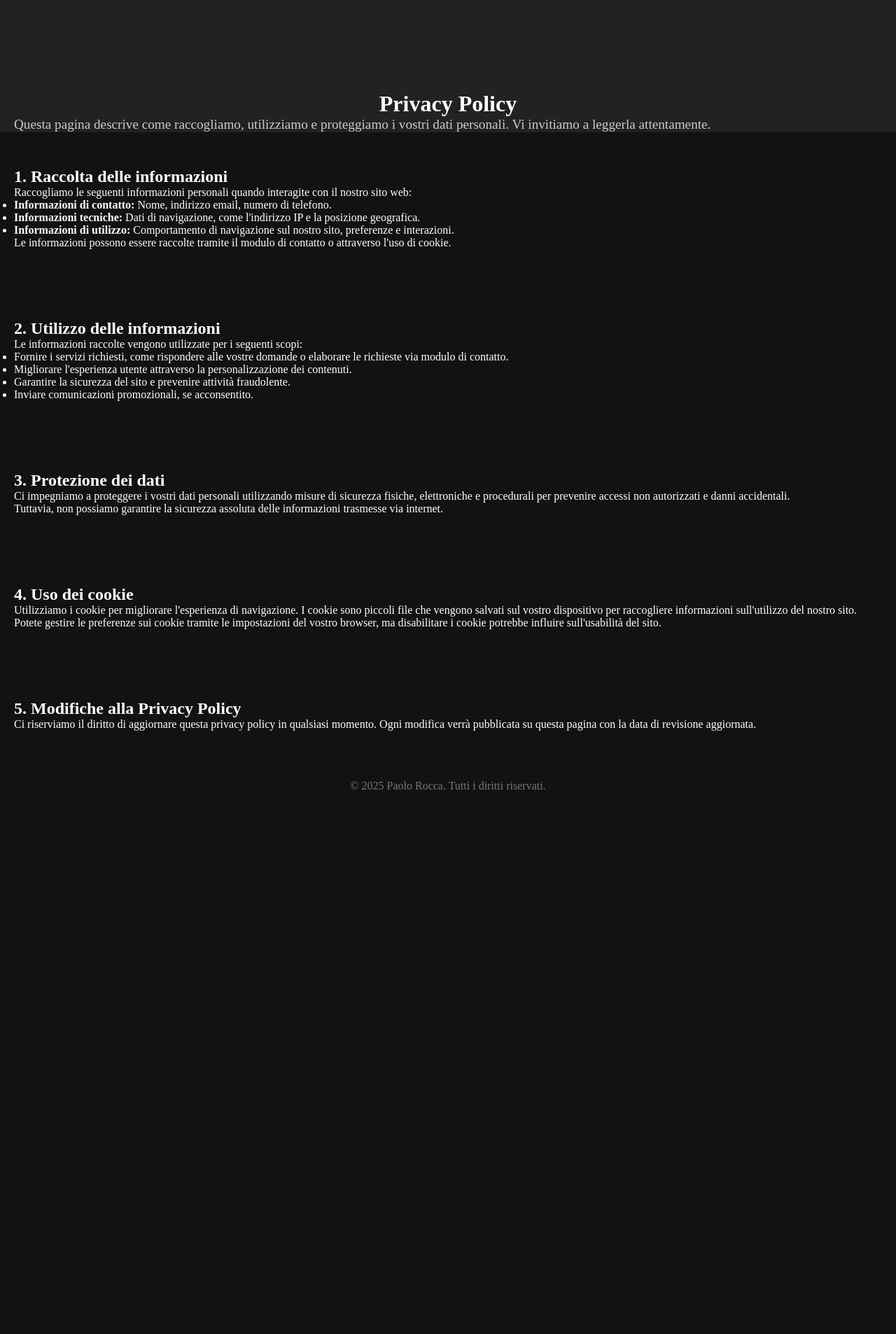
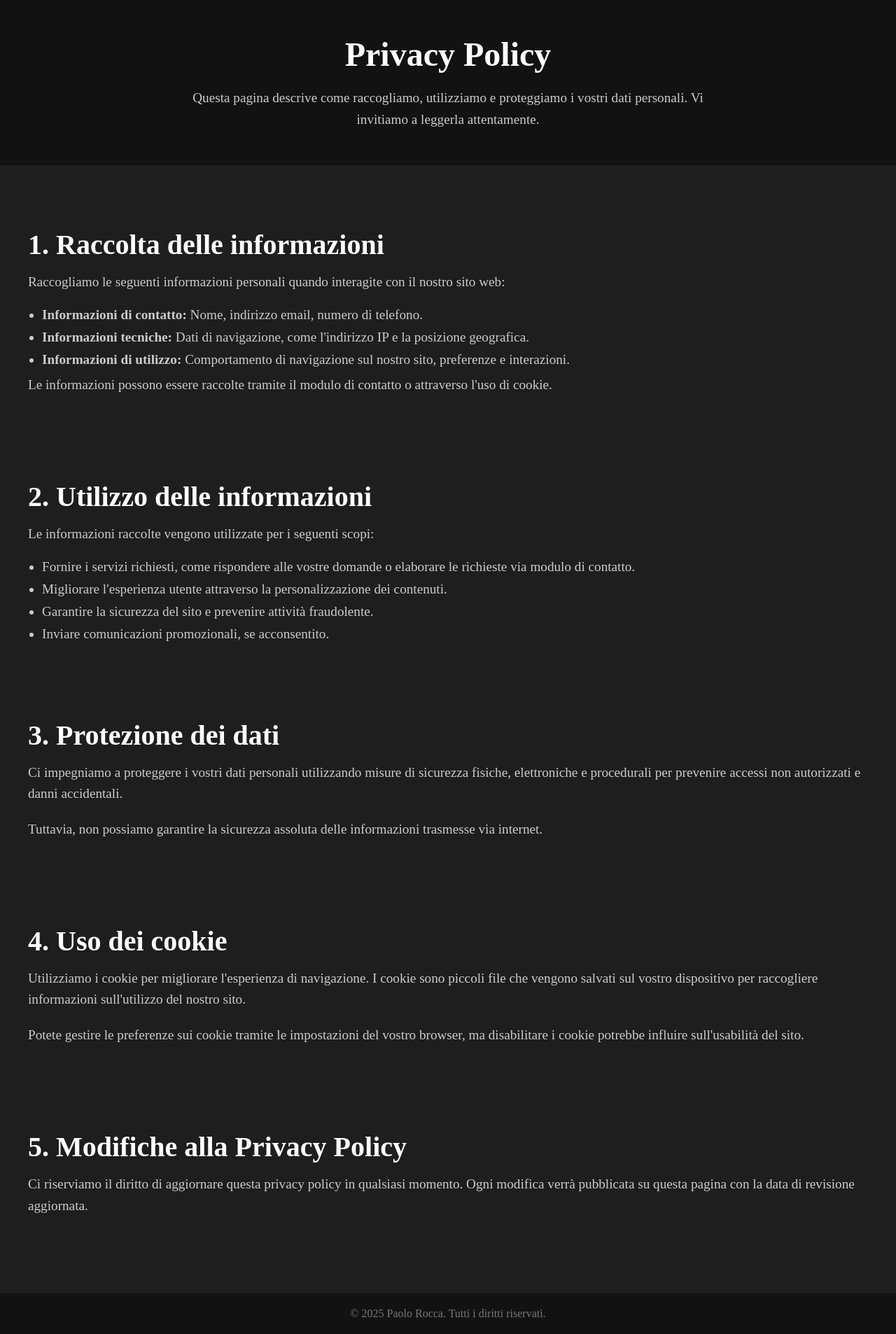
Before and after one commit to PaoloRocca/Repo, a Flask app: page /privacy-policy in a window 1280 px wide. Shown: the whole page at 70% size. Before the commit the page ends 1128 px from the top, so only its background shows below. Run offline with Flask 3, Linux system fonts and the light colour scheme.

Commit message:
CSS and policy reviewed

```diff
--- a/static/css/style.css
+++ b/static/css/style.css
@@ -371,6 +371,60 @@ footer p {
     font-size: 1rem;
 }
 
+
+/* Intestazione */
+.policy-intro {
+    background-color: #121212; /* Fondo scuro */
+    padding: 50px 20px;
+    text-align: center;
+}
+
+.policy-intro__title {
+    font-size: 3rem;
+    color: var(--contrast-color); /* Colore contrastante */
+    margin-bottom: 20px; /* Distanza tra titolo e paragrafo */
+}
+
+.policy-intro__text {
+    color: #ccc;
+    font-size: 1.2rem;
+    max-width: 800px;
+    margin: 0 auto; /* Centra il testo */
+    line-height: 1.6;
+}
+
+/* Contenuto principale (sezione politica) */
+.policy-details {
+    padding: 40px 20px;
+    background-color: #1e1e1e;
+    color: #fff;
+}
+
+.policy-details h2 {
+    font-size: 2.5rem;
+    color: var(--contrast-color);
+    margin-bottom: 15px; /* Spazio tra il titolo e il testo */
+}
+
+.policy-details p {
+    font-size: 1.2rem;
+    color: #ccc;
+    line-height: 1.6;
+    margin-bottom: 20px; /* Distanza tra i paragrafi */
+}
+
+.policy-details ul {
+    font-size: 1.2rem;
+    color: #ccc;
+    margin-left: 20px; /* Aggiungi uno spazio a sinistra per le voci della lista */
+    list-style-type: disc; /* Usa punti elenco */
+}
+
+.policy-details li {
+    margin-bottom: 10px; /* Distanza tra le voci della lista */
+}
+
+
 /* Media Queries */
 @media (max-width: 768px) {
     .projects__grid {
--- a/templates/policy.html
+++ b/templates/policy.html
@@ -3,16 +3,16 @@
 <head>
     <meta charset="UTF-8">
     <meta name="viewport" content="width=device-width, initial-scale=1.0">
-    <title>Paolo Rocca - Privacy Policy</title>
+    <title>Ing. Paolo Rocca - Privacy Policy</title>
     <link rel="stylesheet" href="static/css/style.css">
     <link rel="icon" href="static/images/favicon.ico" type="image/x-icon">
 </head>
 <body>
 
     <!-- Intestazione -->
-    <header class="intro">
-        <h1 class="intro__title">Privacy Policy</h1>
-        <p class="intro__text">Questa pagina descrive come raccogliamo, utilizziamo e proteggiamo i vostri dati personali. Vi invitiamo a leggerla attentamente.</p>
+    <header class="policy-intro">
+        <h1 class="policy-intro__title">Privacy Policy</h1>
+        <p class="policy-intro__text">Questa pagina descrive come raccogliamo, utilizziamo e proteggiamo i vostri dati personali. Vi invitiamo a leggerla attentamente.</p>
     </header>
 
     <!-- Contenuto principale -->
```
